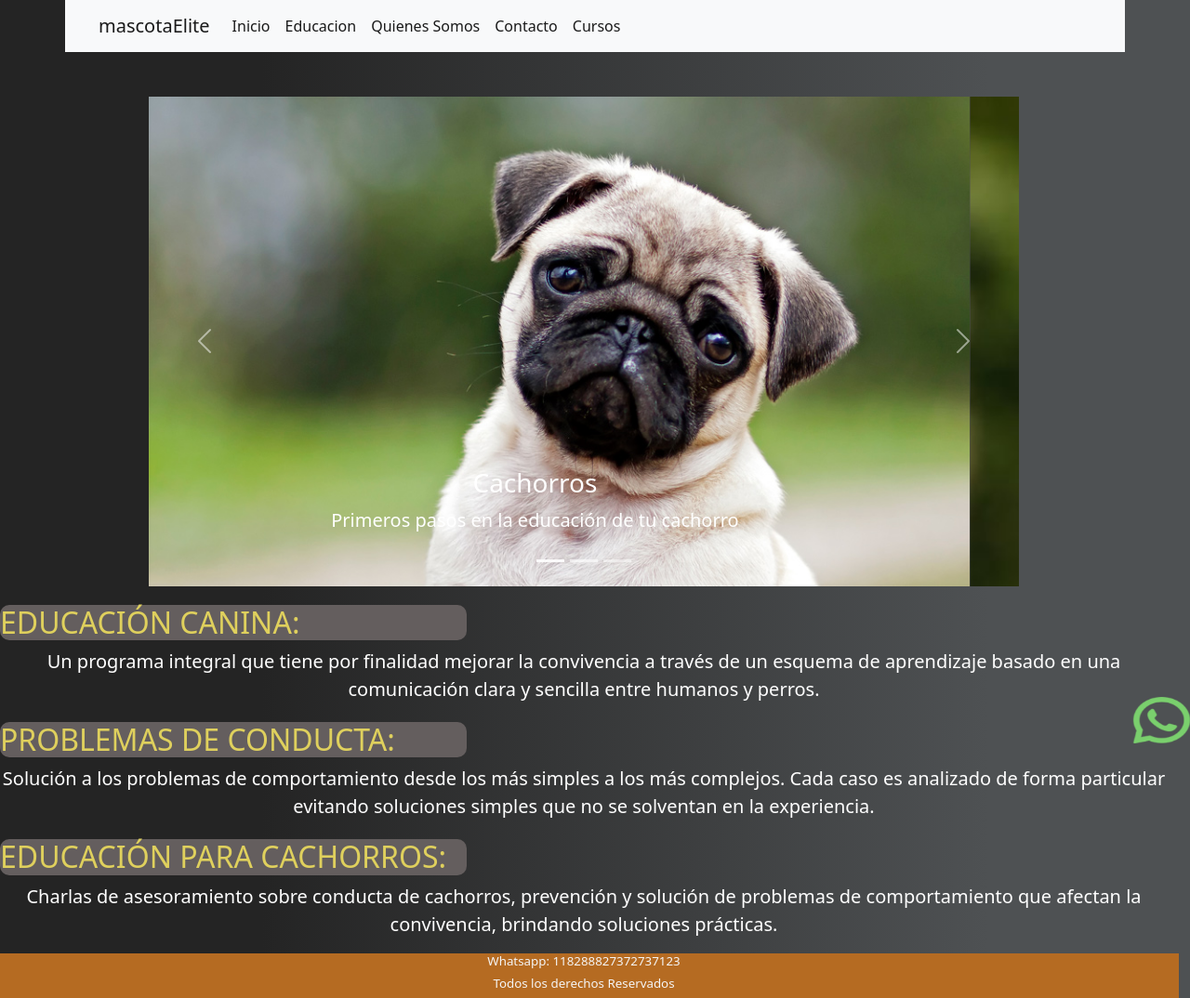
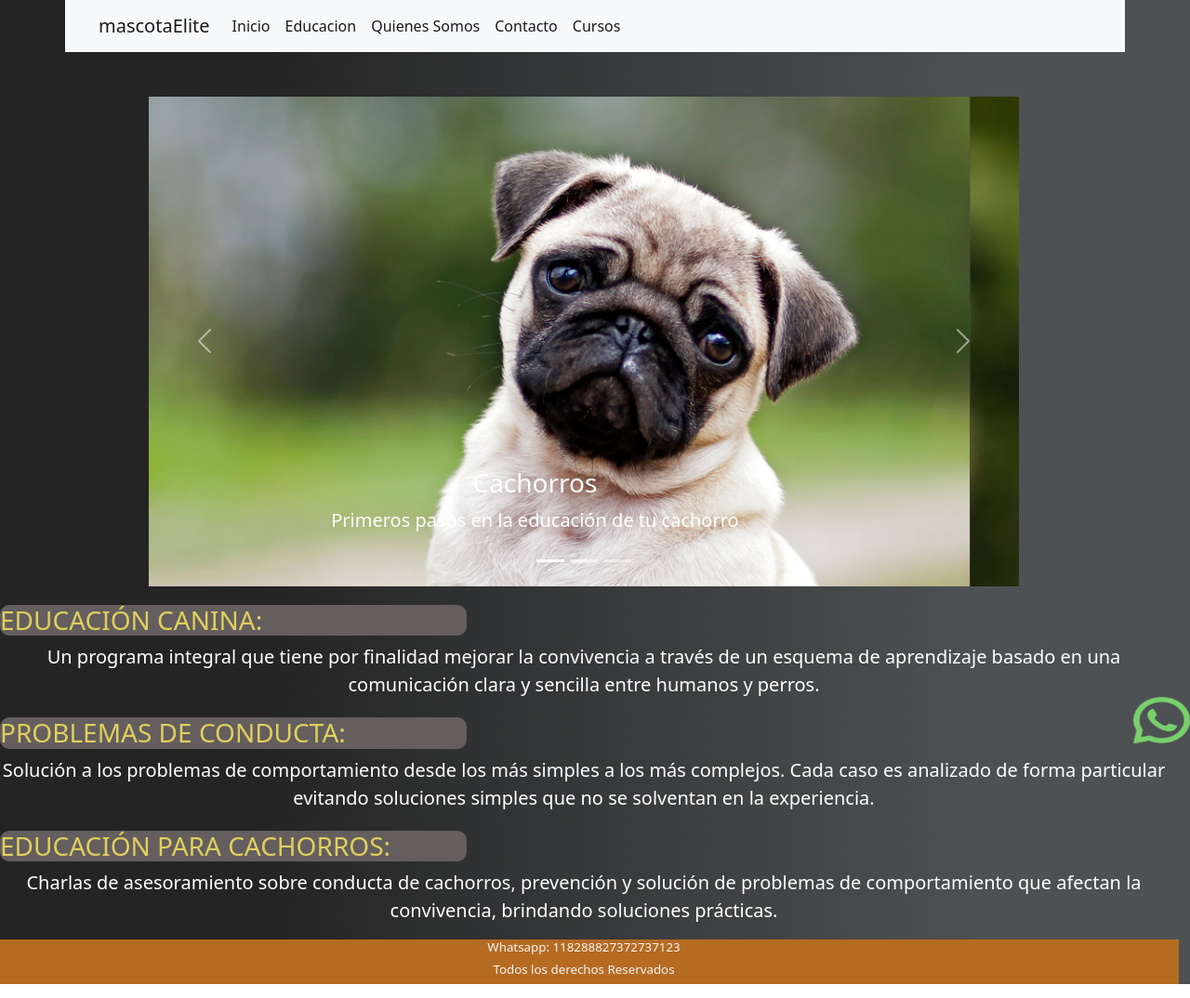
Before and after one commit to GerJulia/cursoDesarollo, a website: page pages/Cursos.html in a window 1280 px wide. Shown: the whole page at 93% size. Drawn offline with nearby package versions, Linux system fonts and the light colour scheme; files that its build step writes are made by us from their sources.

```diff
--- a/pages/Cursos.html
+++ b/pages/Cursos.html
@@ -104,18 +104,18 @@
 
     <div>
 
-      <h2 class="subtituloCurso">EDUCACIÓN CANINA:</h2>
+      <h3 class="subtituloCurso">EDUCACIÓN CANINA:</h3>
       <p class="textoCachorros animate__animated animate__flipInX">
         Un programa integral que tiene por finalidad mejorar la convivencia a través de un esquema de aprendizaje basado en una comunicación clara y sencilla entre humanos y perros.
       </p>
 
-      <h2 class="subtituloCurso">PROBLEMAS DE CONDUCTA:</h2>
+      <h3 class="subtituloCurso">PROBLEMAS DE CONDUCTA:</h3>
 
       <p class="textoCachorros animate__animated animate__flipInX">
         Solución a los problemas de comportamiento desde los más simples a los más complejos. Cada caso es analizado de forma particular evitando soluciones simples que no se solventan en la experiencia.
         </p>
 
-        <h2 class="subtituloCurso">EDUCACIÓN PARA CACHORROS:</h2>
+        <h3 class="subtituloCurso">EDUCACIÓN PARA CACHORROS:</h3>
 
         <p class="textoCachorros animate__animated animate__flipInX">
 
```
